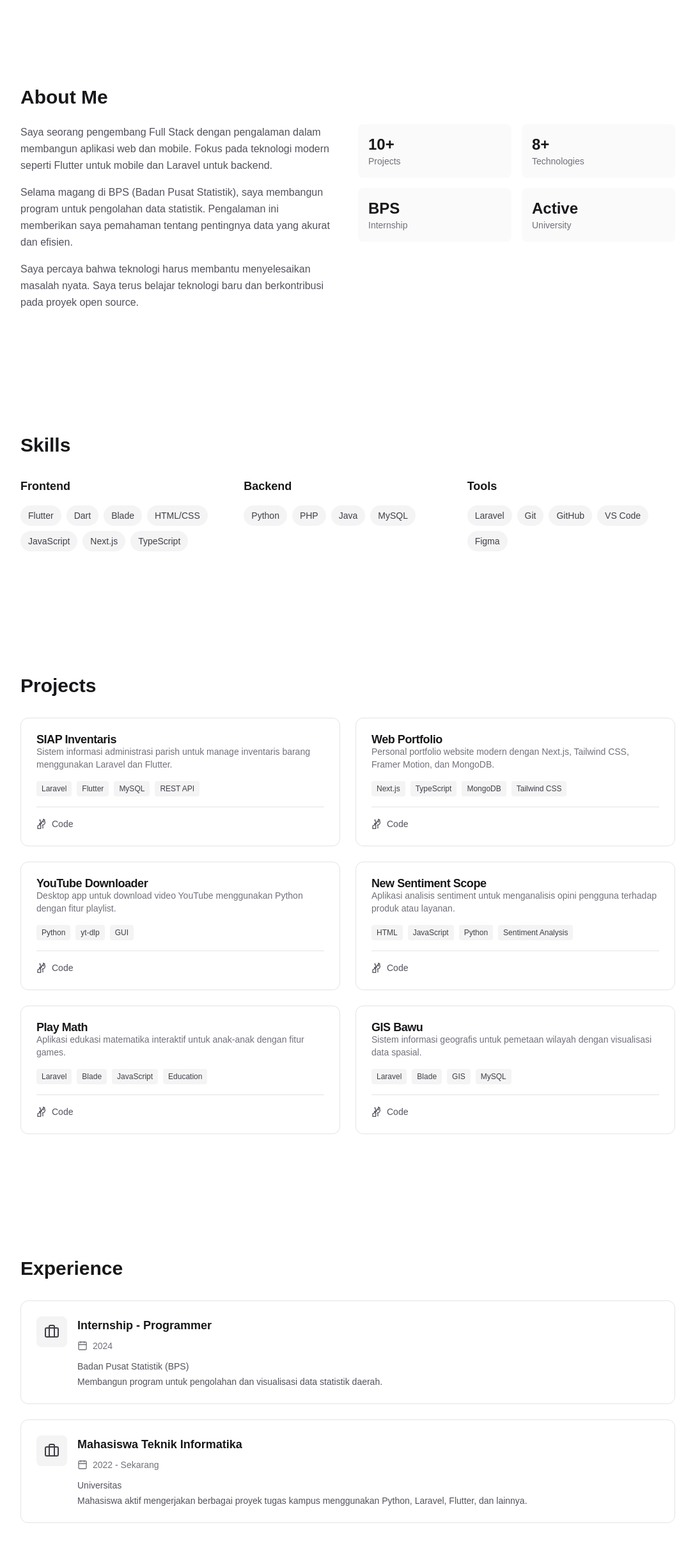
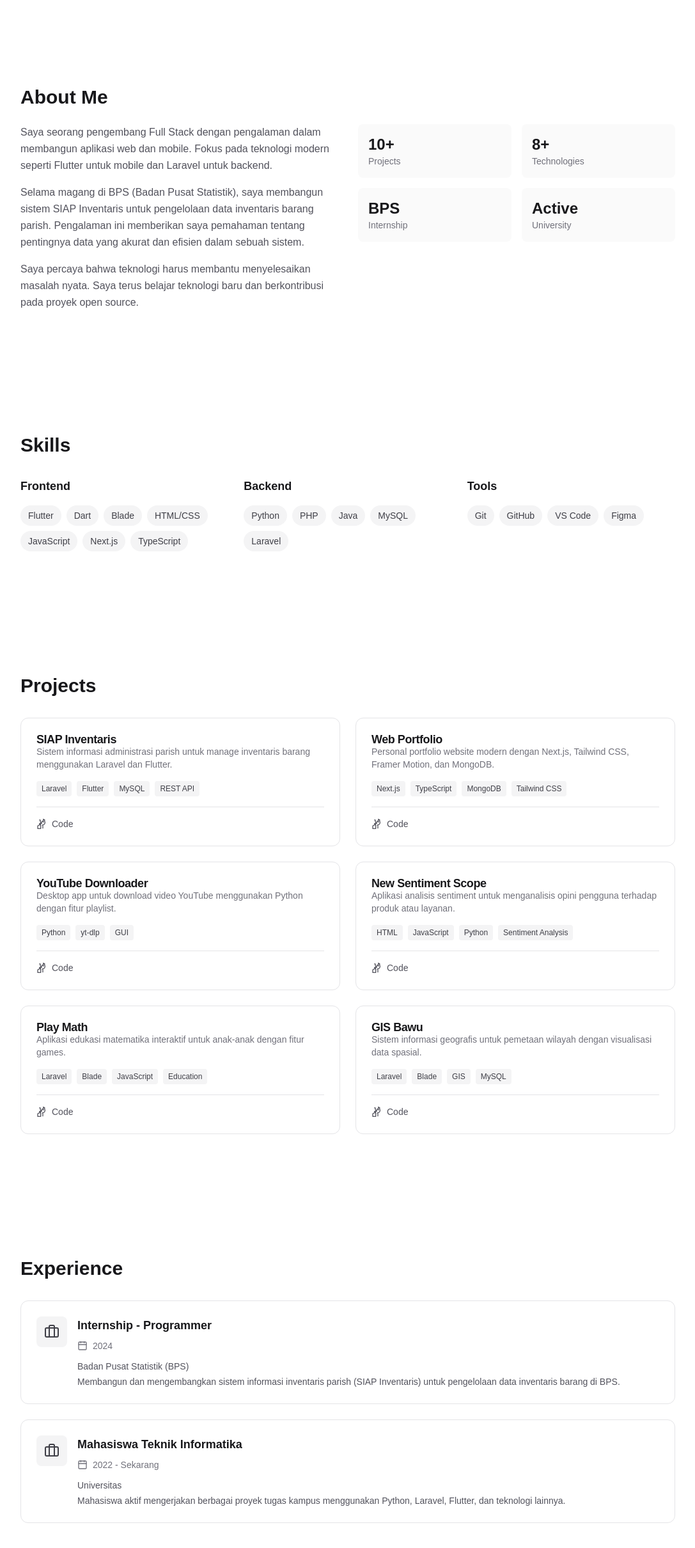
Before and after one commit to KimYo2/web-porto, a Next.js app: page / in a window 1280 px wide. Shown: the part 762-3182 px from the top of the page at 64% size, without its empty margins (96-1183 px from the left). Built offline with nearby package versions, Linux system fonts and the light colour scheme.

Commit message:
feat: update experience with BPS SIAP Inventaris project details
- Experience section: BPS internship now explicitly mentions SIAP Inventaris project
- About section: Added specific description about building SIAP Inventaris at BPS

```diff
--- a/components/sections/about.tsx
+++ b/components/sections/about.tsx
@@ -20,9 +20,9 @@ export function About() {
               untuk mobile dan Laravel untuk backend.
             </p>
             <p className="text-zinc-600 dark:text-zinc-400 leading-relaxed mb-4">
-              Selama magang di BPS (Badan Pusat Statistik), saya membangun program
-              untuk pengolahan data statistik. Pengalaman ini memberikan saya
-              pemahaman tentang pentingnya data yang akurat dan efisien.
+              Selama magang di BPS (Badan Pusat Statistik), saya membangun sistem SIAP Inventaris
+              untuk pengelolaan data inventaris barang parish. Pengalaman ini memberikan saya
+              pemahaman tentang pentingnya data yang akurat dan efisien dalam sebuah sistem.
             </p>
             <p className="text-zinc-600 dark:text-zinc-400 leading-relaxed">
               Saya percaya bahwa teknologi harus membantu menyelesaikan masalah
--- a/data/experience.ts
+++ b/data/experience.ts
@@ -13,7 +13,7 @@ export const experiences: Experience[] = [
     company: 'Badan Pusat Statistik (BPS)',
     role: 'Internship - Programmer',
     period: '2024',
-    description: 'Membangun program untuk pengolahan dan visualisasi data statistik daerah.',
+    description: 'Membangun dan mengembangkan sistem informasi inventaris parish (SIAP Inventaris) untuk pengelolaan data inventaris barang di BPS.',
     current: false,
   },
   {
@@ -21,6 +21,6 @@ export const experiences: Experience[] = [
     company: 'Universitas',
     role: 'Mahasiswa Teknik Informatika',
     period: '2022 - Sekarang',
-    description: 'Mahasiswa aktif mengerjakan berbagai proyek tugas kampus menggunakan Python, Laravel, Flutter, dan lainnya.',
+    description: 'Mahasiswa aktif mengerjakan berbagai proyek tugas kampus menggunakan Python, Laravel, Flutter, dan teknologi lainnya.',
   },
 ];
--- a/data/skills.ts
+++ b/data/skills.ts
@@ -1,24 +1,24 @@
 export interface Skill {
-  name: string;
-  category: 'frontend' | 'backend' | 'tools' | 'other';
-  icon?: string;
+	name: string;
+	category: "frontend" | "backend" | "tools" | "other";
+	icon?: string;
 }
 
 export const skills: Skill[] = [
-  { name: 'Flutter', category: 'frontend' },
-  { name: 'Dart', category: 'frontend' },
-  { name: 'Blade', category: 'frontend' },
-  { name: 'HTML/CSS', category: 'frontend' },
-  { name: 'JavaScript', category: 'frontend' },
-  { name: 'Next.js', category: 'frontend' },
-  { name: 'TypeScript', category: 'frontend' },
-  { name: 'Python', category: 'backend' },
-  { name: 'PHP', category: 'backend' },
-  { name: 'Java', category: 'backend' },
-  { name: 'MySQL', category: 'backend' },
-  { name: 'Laravel', category: 'tools' },
-  { name: 'Git', category: 'tools' },
-  { name: 'GitHub', category: 'tools' },
-  { name: 'VS Code', category: 'tools' },
-  { name: 'Figma', category: 'tools' },
+	{ name: "Flutter", category: "frontend" },
+	{ name: "Dart", category: "frontend" },
+	{ name: "Blade", category: "frontend" },
+	{ name: "HTML/CSS", category: "frontend" },
+	{ name: "JavaScript", category: "frontend" },
+	{ name: "Next.js", category: "frontend" },
+	{ name: "TypeScript", category: "frontend" },
+	{ name: "Python", category: "backend" },
+	{ name: "PHP", category: "backend" },
+	{ name: "Java", category: "backend" },
+	{ name: "MySQL", category: "backend" },
+	{ name: "Laravel", category: "backend" },
+	{ name: "Git", category: "tools" },
+	{ name: "GitHub", category: "tools" },
+	{ name: "VS Code", category: "tools" },
+	{ name: "Figma", category: "tools" },
 ];
```
